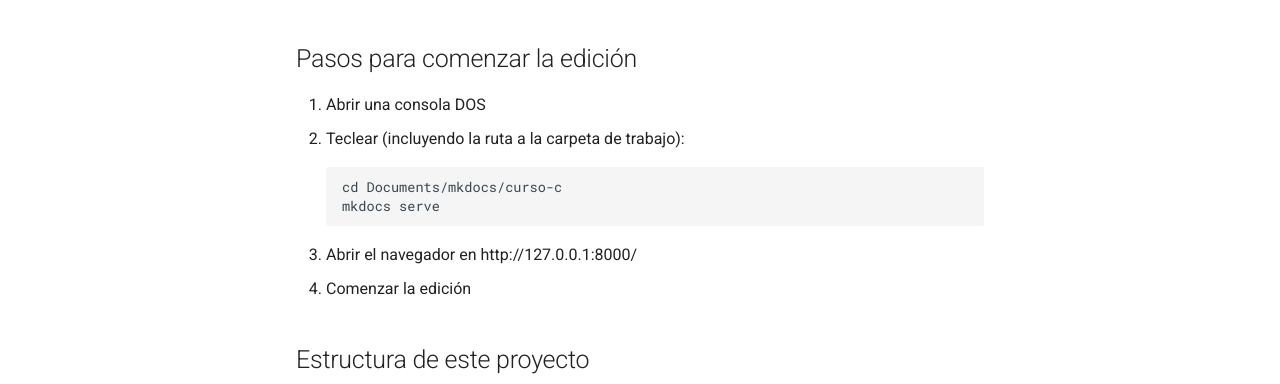
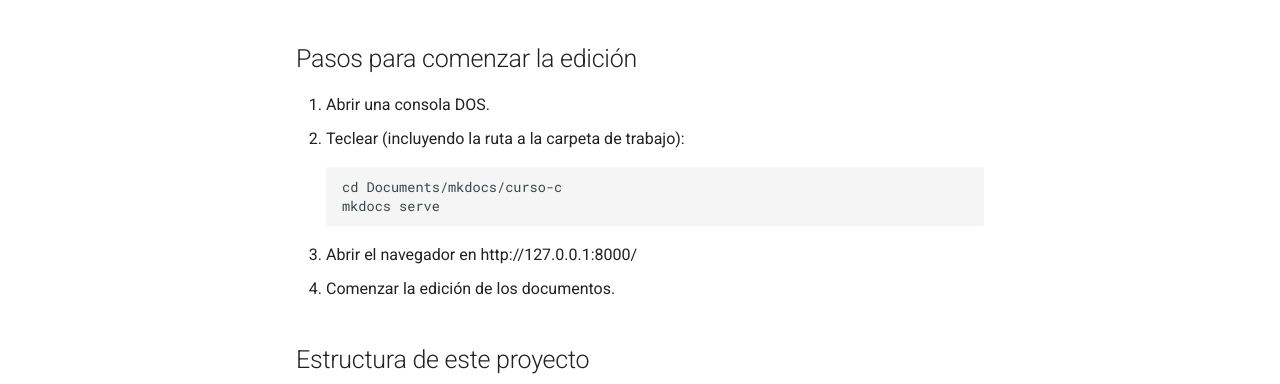
Before and after one commit to mcuartas/curso-c, an MkDocs documentation site: the page built from docs/mkdocs.md, in a window 1280 px wide and 900 px high, scrolled down 1154 px. Shown: the part 264-648 px from the top of the window. Built offline with MkDocs 1.6.1 and Material for MkDocs 9.7.7, drawn with Linux system fonts in a browser that asks for light colours; comment, search, counter and statistics services are not loaded; old or Windows-style settings are respelled for this version of MkDocs.

Commit message:
reorganización de contenido

```diff
--- a/docs/mkdocs.md
+++ b/docs/mkdocs.md
@@ -55,14 +55,14 @@ Para utilizar la extensión PyMdown que entre otros paquetes incluye arithmatex
 
 ## Pasos para comenzar la edición
 
-1. 	Abrir una consola DOS
+1. 	Abrir una consola DOS.
 2. 	Teclear (incluyendo la ruta a la carpeta de trabajo):
 
 		cd Documents/mkdocs/curso-c
 		mkdocs serve
 
 3.  Abrir el navegador en http://127.0.0.1:8000/
-4.  Comenzar la edición
+4.  Comenzar la edición de los documentos.
 
 ## Estructura de este proyecto
 
```
Also changed, not shown: README.md (+3 -3 lines).
